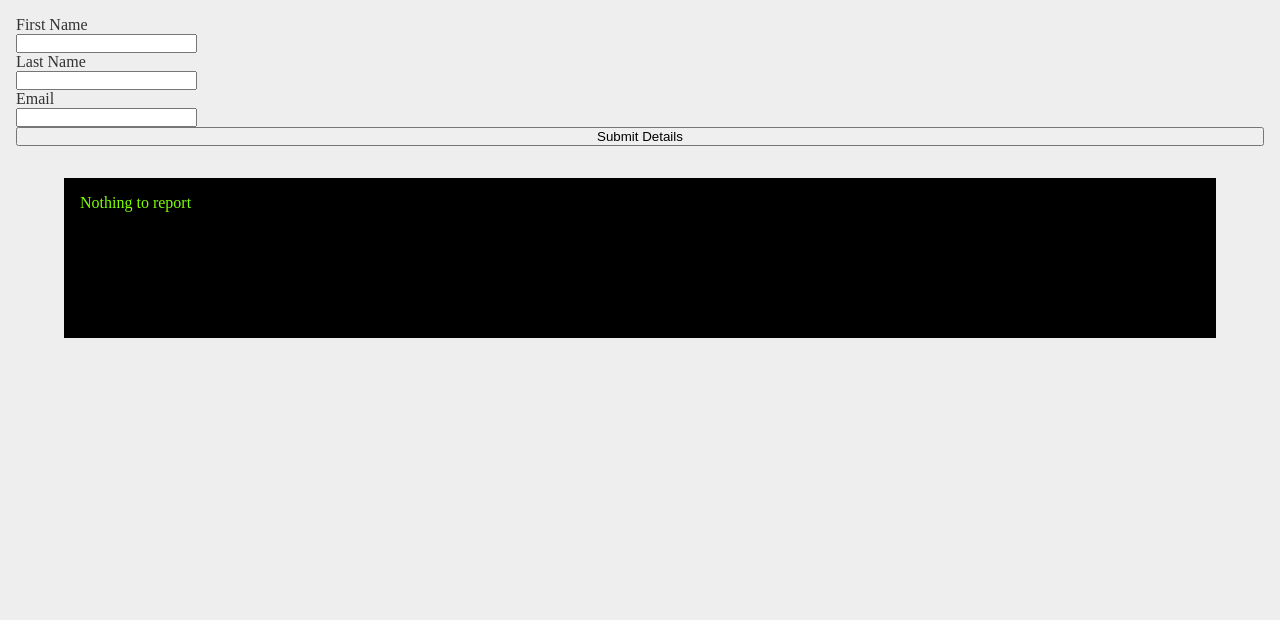
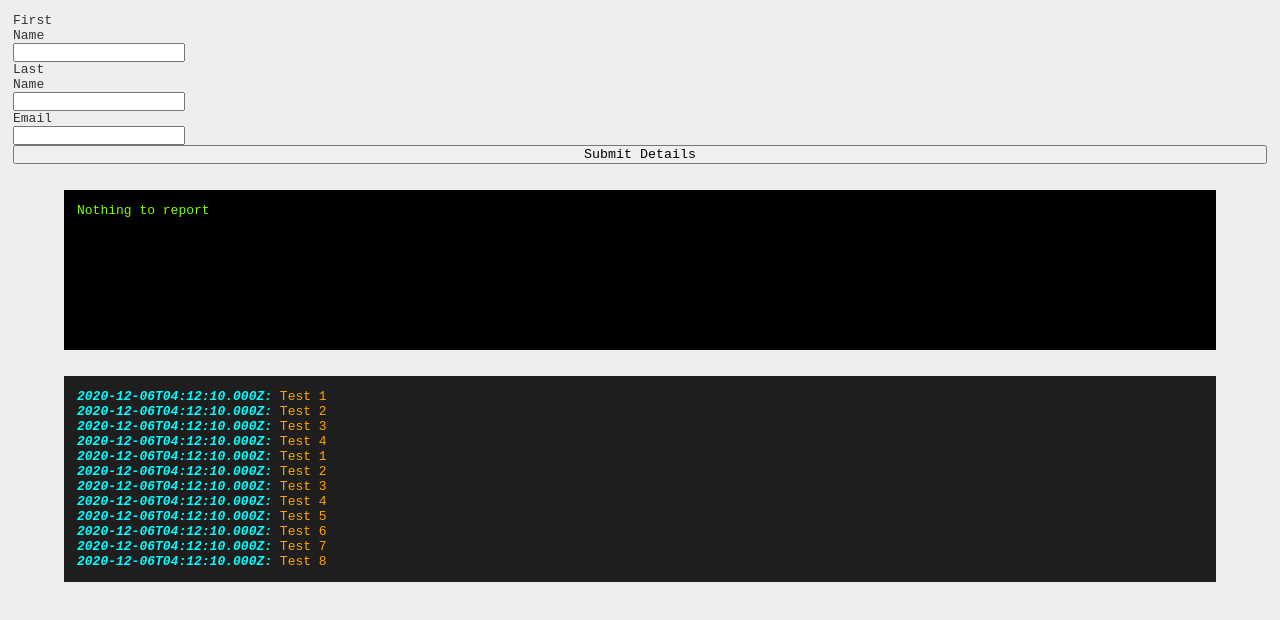
Before and after one commit to nickeax/simple-framework, a website built with Parcel: page index.html in a window 1280 px wide. Built offline with nearby package versions, Linux system fonts and the light colour scheme.

Commit message:
Add simple logging system to help with development.

```diff
--- a/index.html
+++ b/index.html
@@ -12,17 +12,17 @@
       <div class="userDetails">
         <label for="firstName">
           First Name
-          <input id="input_firstName" name="firstName" type="text" />
+          <input id="input_firstName" name="firstName" type="text" autocomplete="off" />
           <br />
         </label>
         <label for="lastName">
           Last Name
-          <input id="input_lastName" name="lastName" type="text" />
+          <input id="input_lastName" name="lastName" type="text" autocomplete="off" />
           <br />
         </label>
         <label for="email">
           Email
-          <input id="input_email" name="email" type="text" />
+          <input id="input_email" name="email" type="text" autocomplete="off" />
           <br />
         </label>
         <input id="button_submit" type="button" value="Submit Details" />
@@ -32,5 +32,8 @@
     <div class="information" id="information">
       Nothing to report
     </div>
+    <div class="log" id="log">
+
+    </div>
   </body>
 </html>
--- a/src/css/index.css
+++ b/src/css/index.css
@@ -2,8 +2,10 @@
 @import "./global.css";
 @import "./userDetails.css";
 @import "./information.css";
+@import "./logger.css";
 
 *, *::before, *::after {
+  font-family: monospace;
   margin: 0;
   padding: 0;
   box-sizing: border-box;
--- a/src/css/information.css
+++ b/src/css/information.css
@@ -1,4 +1,4 @@
-.information {
+.information, .log {
   width: 90vw;
   height: 20vh;
 
--- /dev/null
+++ b/src/css/logger.css
@@ -0,0 +1,22 @@
+.log {
+  height: auto;
+  background: rgb(30, 30, 30);
+}
+
+.log-stamp {
+  font-weight: bold;
+  font-style: italic;
+  color: aqua;
+}
+
+.log-stamp::after {
+  content: ": ";
+}
+
+.log-item {
+  color: orange;
+}
+
+.log-item::before {
+  content: "";
+}
--- /dev/null
+++ b/src/typscript/Interfaces/IDependant.ts
@@ -0,0 +1,5 @@
+import { IUIElement } from "./IUIElement";
+
+export interface IDependant {
+  dependee: IUIElement;
+}
--- /dev/null
+++ b/src/typscript/Interfaces/IElementDescriptor.ts
@@ -0,0 +1,5 @@
+export interface IElementDescriptor {
+  id?: string;
+  elementName: string;
+  classes?: Array<string>;
+}
--- /dev/null
+++ b/src/typscript/Logger/Logger.ts
@@ -0,0 +1,65 @@
+import { ILoggerItem } from '../Models/ILoggerItem';
+import { Utils } from '../Utils/Utils';
+
+export class Logger {
+  outputElement: Element;
+  buffer: Array<ILoggerItem> = [];
+  utils: Utils;
+  weekDays: Array<string> = ['Sunday', 'Monday', 'Tuesday', 'Thursday', 'Friday', 'Saturday']
+  constructor(oe: Element) {
+    this.outputElement = oe
+    this.Init()
+    this.utils = new Utils()
+  }
+
+  Init() {}
+
+  Log(str: string) {
+    let dt = new Date();
+    let logItem: ILoggerItem = {
+      stamp: `${dt.toISOString()}`,
+      item: str,
+    }
+    this.buffer.push(logItem)
+  }
+
+  Print() {
+    let outerDiv = this.utils.CreateElement({
+      id: 'outerDiv',
+      elementName: 'div',
+      classes: ['outer'],
+    })
+
+    this.buffer.forEach((element, i) => {
+      // let lineDiv = this.utils.CreateElement({
+      //   id: `lineDiv-${i}`,
+      //   elementName: "div",
+      //   classes: ['lineDiv']
+      // });
+
+      let tmp = this.utils.CreateElement({
+        id: element.item,
+        elementName: 'span',
+        classes: ['log-stamp'],
+      });
+      tmp.innerHTML = element.stamp
+
+      let tmp2 = this.utils.CreateElement({
+        id: element.item,
+        elementName: 'span',
+        classes: ['log-item'],
+      })
+      tmp2.innerHTML = element.item + "<br>";
+
+      // tmp.classList = "log-stamp";
+      // tmp2.classList = "log-"
+      outerDiv.appendChild(tmp);
+      outerDiv.appendChild(tmp2);
+      // outerDiv.appendChild(lineDiv);
+    })
+    console.log(outerDiv)
+    this.outputElement = null;
+    this.outputElement = document.querySelector('#log');
+    this.outputElement.appendChild(outerDiv);
+  }
+}
--- /dev/null
+++ b/src/typscript/Models/ILoggerItem.ts
@@ -0,0 +1,4 @@
+export type ILoggerItem = {
+  stamp: string;
+  item: string;
+}
--- /dev/null
+++ b/src/typscript/UIManager.ts
@@ -0,0 +1,19 @@
+export class UIManager {
+  appRootElement: Element = document.querySelector('#appRoot');
+
+  constructor() {
+    this.BuildUIElementList();
+  }
+
+  BuildUIElementList() {
+
+  }
+
+  AddDirty() {
+
+  }
+
+  Handler() {
+
+  }
+}
--- /dev/null
+++ b/src/typscript/Utils/Utils.ts
@@ -0,0 +1,10 @@
+import { IElementDescriptor } from "../Interfaces/IElementDescriptor";
+
+export class Utils {
+  CreateElement(el: IElementDescriptor): HTMLElement {
+    let tmp = document.createElement(el.elementName);
+    tmp.setAttribute('id', el.id ?? "")
+    tmp.classList.add(...el.classes);
+    return tmp;
+  }
+}
--- a/src/typscript/index.ts
+++ b/src/typscript/index.ts
@@ -1,2 +1,22 @@
+import { Logger } from './Logger/Logger';
+import { UIManager } from './UIManager'
+
 const rootElement = document.querySelector("#appRoot");
 const output = document.querySelector("#information");
+
+const uim = new UIManager();
+const logger = new Logger(document.querySelector('#log'));
+
+logger.Log("Test 1");
+logger.Log("Test 2");
+logger.Log("Test 3");
+logger.Log("Test 4");
+
+logger.Print();
+
+logger.Log("Test 5");
+logger.Log("Test 6");
+logger.Log("Test 7");
+logger.Log("Test 8");
+
+logger.Print();
```
Also changed, not shown: src/typscript/Interfaces/IUIElement.ts (added, +10 -0 lines).
